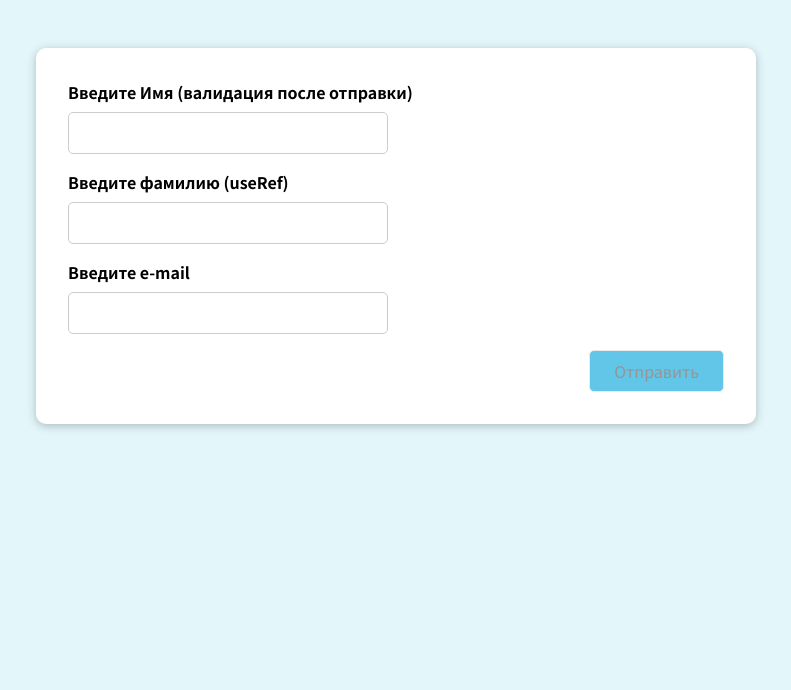
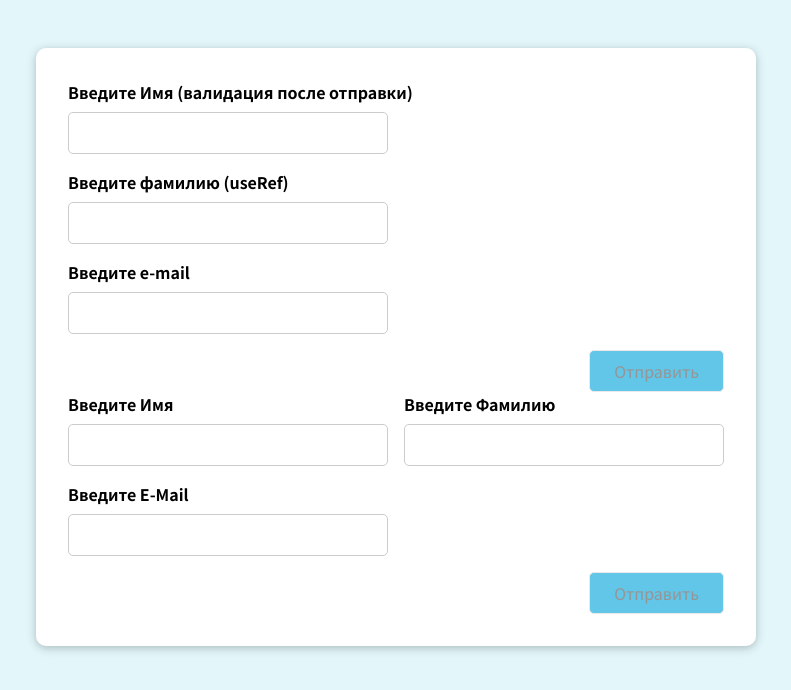
Before and after one commit to nikonp123/ModernReact_FormInputUser, a React (Create React App) app: page / in a window 1280 px wide. Shown: the top 690 px of the page, without its empty margins (244-1035 px from the left). Built offline with nearby package versions, Linux system fonts and the light colour scheme.

Commit message:
first commit

```diff
--- a/src/App.js
+++ b/src/App.js
@@ -1,9 +1,11 @@
-import SomeInput from "./components/SomeInput";
+import SomeForm from './components/SomeForm';
+import SomeInput from './components/SomeInput';
 
 function App() {
   return (
     <div className="app">
       <SomeInput />
+      <SomeForm />
     </div>
   );
 }
--- a/src/components/SomeForm.js
+++ b/src/components/SomeForm.js
@@ -1,22 +1,107 @@
+import useInput from '../hooks/use-input';
+
+const isInputEmpty = (val) => val.trim() !== '';
+
 const SomeForm = (props) => {
+  const {
+    value: enteredFirstName,
+    isEnteredlValid: isEnteredFirstNameValid,
+    hasError: hasFirstNameInputError,
+    inputChangeHandler: firstNameInputChangeHandler,
+    inputLostFocusHandler: firstNameInputLostFocusHandler,
+    resetValues: resetInputFirstNameValues,
+  } = useInput(isInputEmpty);
+
+  const {
+    value: enteredLasttName,
+    isEnteredlValid: isEnteredLastNameValid,
+    hasError: hasLastNameInputError,
+    inputChangeHandler: lastNameInputChangeHandler,
+    inputLostFocusHandler: lastNameInputLostFocusHandler,
+    resetValues: resetInputLastNameValues,
+  } = useInput(isInputEmpty);
+
+  const {
+    value: enteredEmail,
+    isEnteredlValid: isEnteredEmailValid,
+    hasError: hasEmailInputError,
+    inputChangeHandler: emailInputChangeHandler,
+    inputLostFocusHandler: emailInputLostFocusHandler,
+    resetValues: resetInputEmailValues,
+  } = useInput((val) => val.includes('@'));
+
+  let isFormValid = false;
+  if (
+    isEnteredFirstNameValid &&
+    isEnteredLastNameValid &&
+    isEnteredEmailValid
+  ) {
+    isFormValid = true;
+  }
+
+  const onSubmitHandler = (e) => {
+    e.preventDefault();
+    console.log(enteredFirstName);
+    console.log(enteredLasttName);
+    console.log(enteredEmail);
+    resetInputFirstNameValues();
+    resetInputLastNameValues();
+    resetInputEmailValues();
+  };
+
+  const classesFirstName = hasFirstNameInputError
+    ? 'form-control invalid'
+    : 'form-control';
+  const classesLastName = hasLastNameInputError
+    ? 'form-control invalid'
+    : 'form-control';
+  const classesEmail = hasEmailInputError
+    ? 'form-control invalid'
+    : 'form-control';
+
   return (
-    <form>
+    <form onSubmit={onSubmitHandler}>
       <div className="control-group">
-        <div className="form-control">
-          <label htmlFor="name">Введите Имя</label>
-          <input type="text" id="name" />
+        <div className={classesFirstName}>
+          <label htmlFor="first-name">Введите Имя</label>
+          <input
+            type="text"
+            id="first-name"
+            onChange={firstNameInputChangeHandler}
+            onBlur={firstNameInputLostFocusHandler}
+            value={enteredFirstName}
+          />
+          {hasFirstNameInputError && (
+            <p className="error-text">Enter valid first name</p>
+          )}
         </div>
-        <div className="form-control">
-          <label htmlFor="name">Введите Фамилию</label>
-          <input type="text" id="name" />
+        <div className={classesLastName}>
+          <label htmlFor="last-name">Введите Фамилию</label>
+          <input
+            type="text"
+            id="last-name"
+            onChange={lastNameInputChangeHandler}
+            onBlur={lastNameInputLostFocusHandler}
+            value={enteredLasttName}
+          />
+          {hasLastNameInputError && (
+            <p className="error-text">Enter valid last name</p>
+          )}
         </div>
       </div>
-      <div className="form-control">
-        <label htmlFor="name">Введите E-Mail</label>
-        <input type="text" id="name" />
+      <div className={classesEmail}>
+        <label htmlFor="email">Введите E-Mail</label>
+        <input
+          type="text"
+          id="email"
+          onChange={emailInputChangeHandler}
+          onBlur={emailInputLostFocusHandler}
+          value={enteredEmail}
+        />
+        {hasEmailInputError && <p className="error-text">Enter valid e-mail</p>}
       </div>
       <div className="form-actions">
-        <button>Отправить</button>
+        <button disabled={!isFormValid}>Отправить</button>
       </div>
     </form>
   );
```
